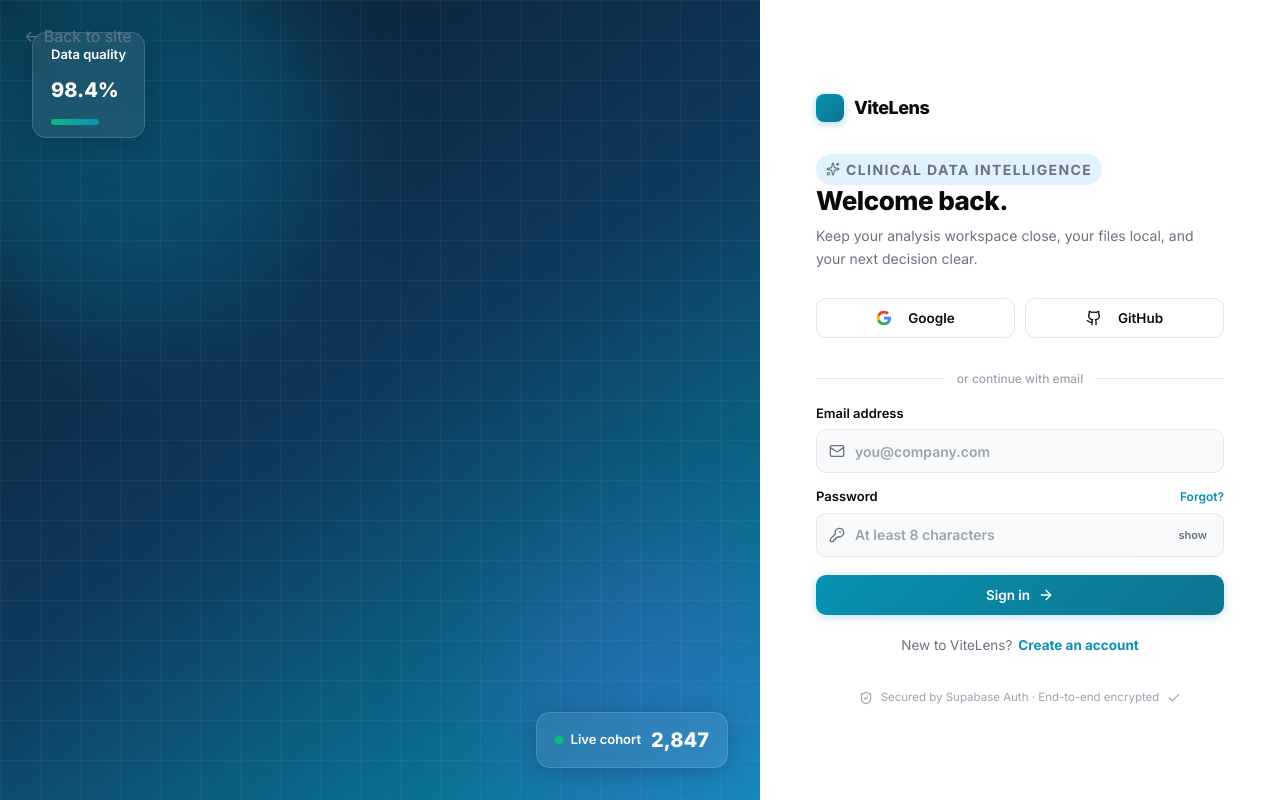
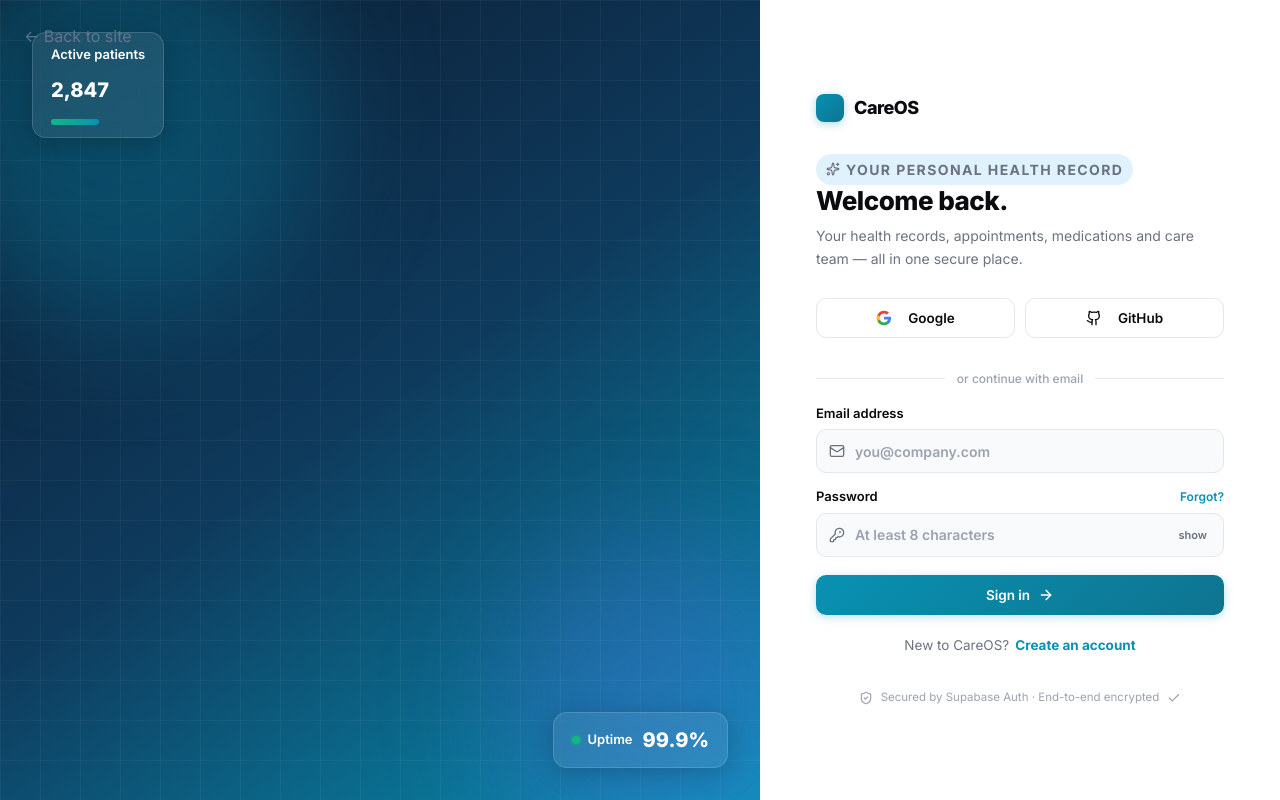
Before and after one commit to harsh-code89/Healthcare-Data-EDA-, a React (Vite) app: page /family in a window 1280 px wide. Both pictures are taken after a click on the button "Sign in". Built offline with nearby package versions, Linux system fonts and the light colour scheme; no server answers.

Commit message:
fix: replace all ViteLens branding with CareOS across auth pages and services

```diff
--- a/src/components/AuthPage.tsx
+++ b/src/components/AuthPage.tsx
@@ -70,7 +70,7 @@
           showToast("Check your inbox and click the confirmation link.", "info");
         } else {
           // Email confirmation is OFF in Supabase — user is auto-logged in
-          showToast(`Welcome to ViteLens! 🎉`, "success");
+          showToast(`Welcome to CareOS! 🎉`, "success");
           // Notify parent to redirect to dashboard
           onSuccess?.();
         }
@@ -99,7 +99,7 @@
       // ── OTP verification ──────────────────────────────────
       else if (mode === "otp") {
         await authService.verifyOTP(email, otp);
-        showToast("Email verified! Welcome to ViteLens 🎉", "success");
+        showToast("Email verified! Welcome to CareOS 🎉", "success");
         onSuccess?.();
       }
     } catch (err) {
@@ -149,7 +149,7 @@
           <div className="auth-art-grid" />
         </div>
         <div className="auth-panel">
-          <div className="auth-brand"><span className="security-brand-mark" /><span>ViteLens</span></div>
+          <div className="auth-brand"><span className="security-brand-mark" /><span>CareOS</span></div>
 
           <div style={{ textAlign: "center", padding: "24px 0" }}>
             <div style={{
@@ -205,22 +205,22 @@
         <div className="auth-art-orb auth-art-orb-two" />
         <div className="auth-art-grid" />
         <div className="auth-art-card auth-art-card-one">
-          <span>Data quality</span><strong>98.4%</strong><i />
+          <span>Active patients</span><strong>2,847</strong><i />
         </div>
         <div className="auth-art-card auth-art-card-two">
-          <span><span className="auth-art-live" /> Live cohort</span><strong>2,847</strong>
+          <span><span className="auth-art-live" /> Uptime</span><strong>99.9%</strong>
         </div>
       </div>
 
       <div className="auth-panel">
         <div className="auth-brand">
           <span className="security-brand-mark" />
-          <span>ViteLens</span>
+          <span>CareOS</span>
         </div>
 
         <div className="auth-copy">
           <p className="auth-overline">
-            <Sparkles className="h-3.5 w-3.5" /> Clinical data intelligence
+            <Sparkles className="h-3.5 w-3.5" /> Your Personal Health Record
           </p>
           <h1>
             {isOtp
@@ -228,7 +228,7 @@
               : isReset
               ? "Reset your access."
               : isSignUp
-              ? "Create your workspace."
+              ? "Create your account."
               : "Welcome back."}
           </h1>
           <p>
@@ -236,7 +236,7 @@
               ? `Enter the verification code sent to ${email}.`
               : isReset
               ? "Enter your email and we'll send a secure reset link."
-              : "Keep your analysis workspace close, your files local, and your next decision clear."}
+              : "Your health records, appointments, medications and care team — all in one secure place."}
           </p>
         </div>
 
@@ -420,7 +420,7 @@
             </button>
           ) : (
             <>
-              <span>{isSignUp ? "Already have an account?" : "New to ViteLens?"}</span>
+              <span>{isSignUp ? "Already have an account?" : "New to CareOS?"}</span>
               <button
                 type="button"
                 onClick={() => onModeChange(isSignUp ? "sign-in" : "sign-up")}
--- a/src/lib/supabaseClient.ts
+++ b/src/lib/supabaseClient.ts
@@ -6,7 +6,7 @@
 
 if (!supabaseUrl || !supabaseAnonKey) {
   console.warn(
-    "⚠️  ViteLens: Supabase environment variables are missing.\n" +
+    "⚠️  CareOS: Supabase environment variables are missing.\n" +
     "   Add VITE_SUPABASE_URL and VITE_SUPABASE_ANON_KEY to your .env.local file.\n" +
     "   See: https://supabase.com/docs/guides/getting-started"
   );
--- a/src/main.tsx
+++ b/src/main.tsx
@@ -7,9 +7,12 @@
 
 // Clear old mock localStorage data if present
 try {
+  // Clear any legacy ViteLens or old CareOS mock data keys
   localStorage.removeItem("vitelens-mock-users");
   localStorage.removeItem("vitelens-auth-session");
   sessionStorage.removeItem("vitelens-auth-session");
+  localStorage.removeItem("careos-mock-users");
+  sessionStorage.removeItem("careos-auth-session");
 } catch {}
 
 createRoot(document.getElementById("root")!).render(
```
Also changed, not shown: 1 other file (tests, documents, lock files or other folders).
